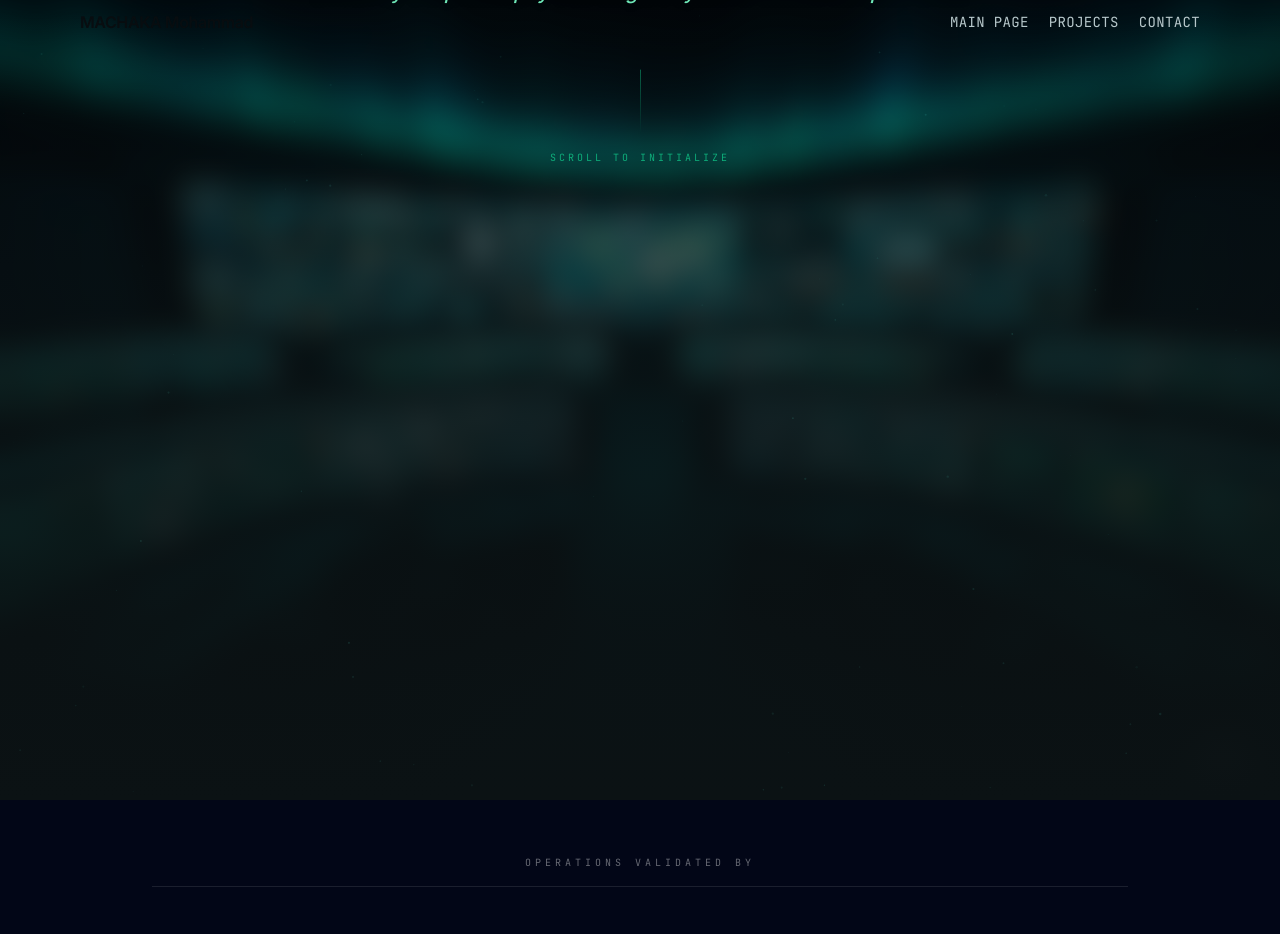
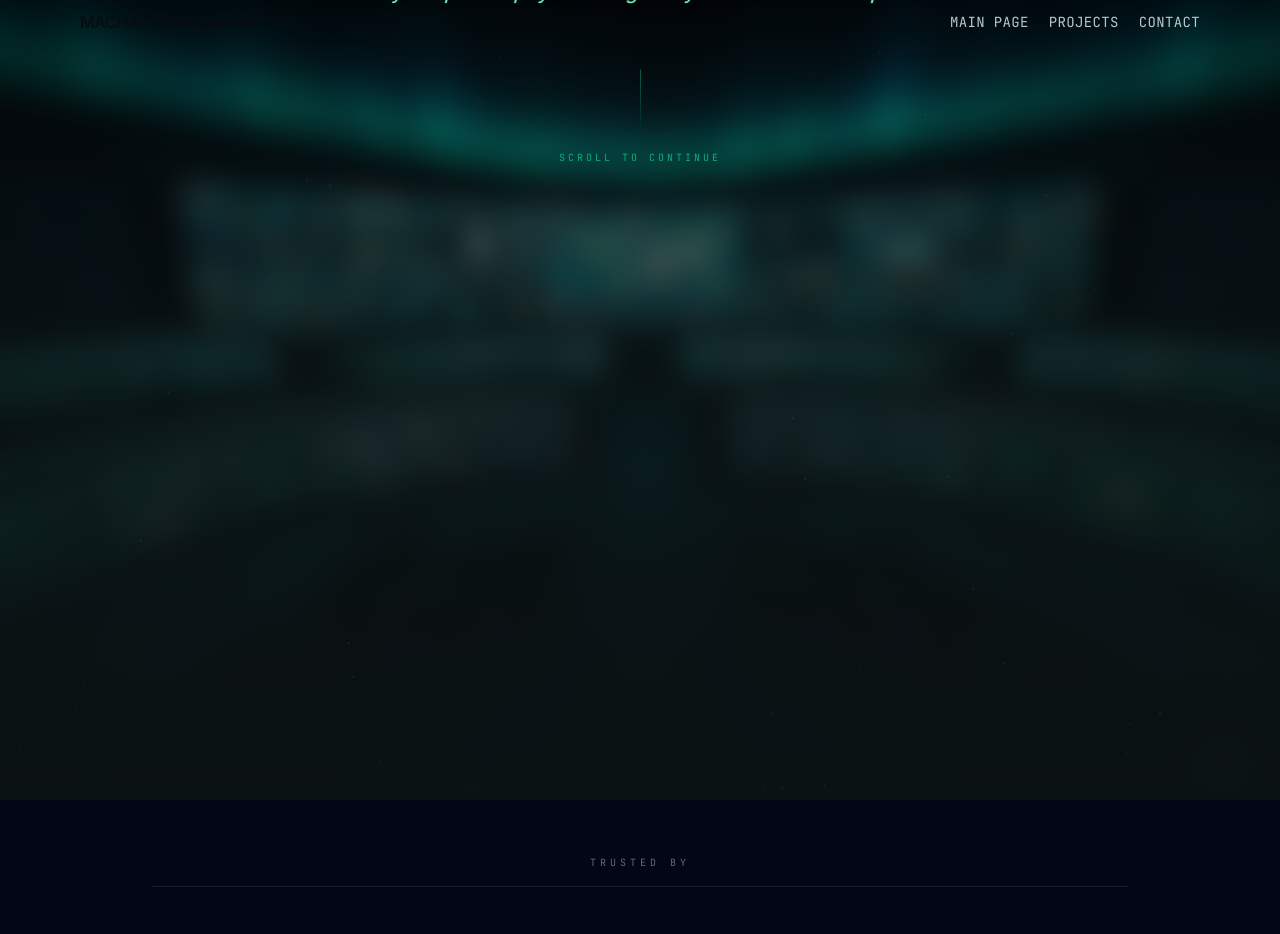
Before and after one commit to moudimash99/Personal-Website, a Next.js app: page / in a window 1280 px wide. Shown: the top 934 px of the page. Built offline with nearby package versions, Linux system fonts and the light colour scheme.

Commit message:
chore: update copywriting on main page to use more natural terminology

```diff
--- a/app/page.tsx
+++ b/app/page.tsx
@@ -71,14 +71,14 @@ export default function Page() {
 
         <motion.div initial={{ opacity: 0 }} animate={{ opacity: 1 }} transition={{ delay: 3.5, duration: 2 }} className="mt-16 pointer-events-auto">
           <div className="w-px h-16 bg-gradient-to-b from-emerald-500/50 to-transparent mx-auto" />
-          <p className="text-[10px] font-mono uppercase tracking-[0.3em] text-emerald-500 mt-4 animate-pulse">Scroll to Initialize</p>
+          <p className="text-[10px] font-mono uppercase tracking-[0.3em] text-emerald-500 mt-4 animate-pulse">Scroll to Continue</p>
         </motion.div>
       </motion.div>
 
       {/* BOTTOM: Pulsing 2-Row Grid (from v14) */}
       <div className="relative z-10 w-full max-w-5xl mx-auto px-6 mt-8 pb-32">
         <h3 className="text-[10px] font-mono text-white/40 uppercase tracking-[0.4em] mb-12 text-center border-b border-white/10 pb-4">
-          Operations Validated By
+          Trusted By
         </h3>
 
         <div className="grid grid-cols-2 md:grid-cols-3 gap-6">
```
